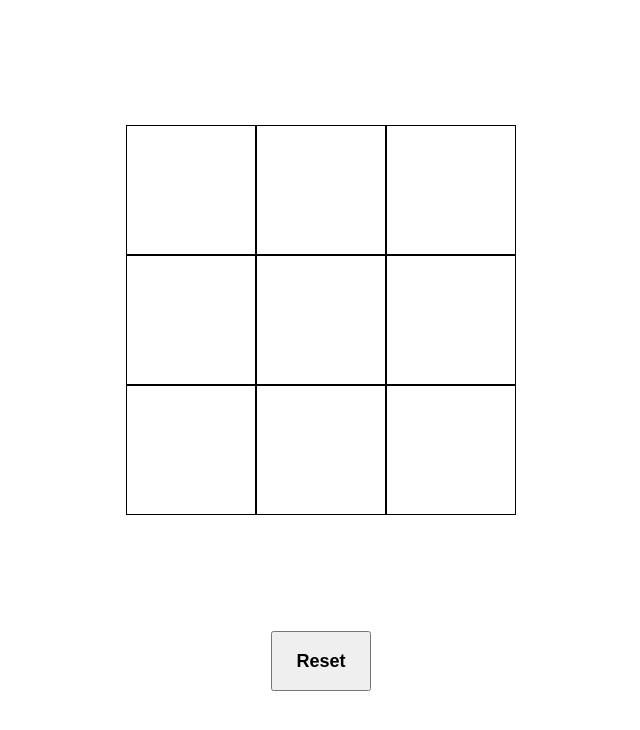
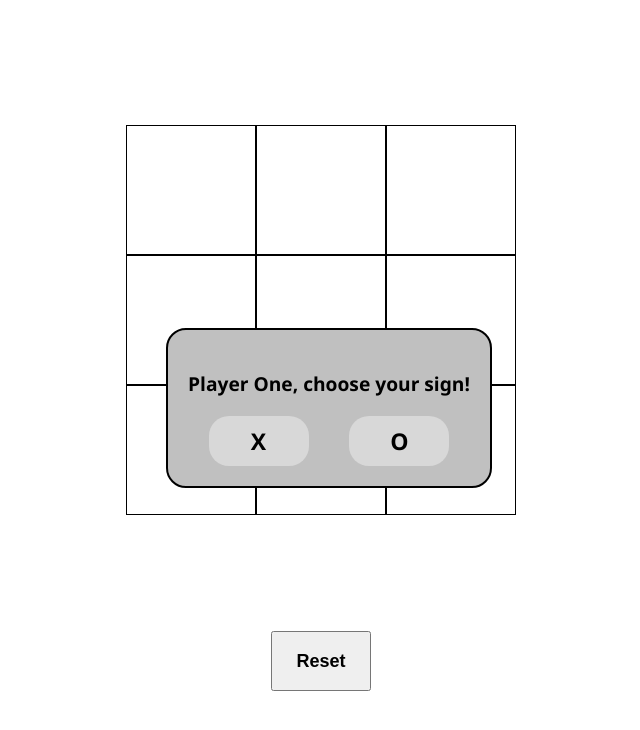
Before and after one commit to Kendrix0/tic-tac-toe, a plain HTML site: page index.html in a window 1280 px wide. Shown: the whole page, without its empty margins (319-959 px from the left). Drawn offline with Linux system fonts and the light colour scheme.

Commit message:
Added option for players to choose sign

```diff
--- a/app.js
+++ b/app.js
@@ -1,20 +1,32 @@
+const X = document.querySelector('#X');
+const O = document.querySelector('#O');
+const startMenu = document.getElementById('start')
+X.onclick = () => {
+    displayController.init('X', 'O');
+    startMenu.style.zIndex = '-1'
+}
+
+O.onclick = () => {
+    displayController.init('O', 'X');
+    startMenu.style.zIndex = '-1'
+}
+
 const displayController = (() => {
     const resetBtn = document.querySelector('.reset');
     const spaces = document.querySelectorAll('.space');
     let turn = 0
-    let p1, p2, currentPlayer, currentSign
 
-    const init = () => {
-        initPlayers();
+    const init = (p1Sign, p2Sign) => {
+        initPlayers(p1Sign, p2Sign);
         currentPlayer = p1;
         currentSign = p1.getSign();
         gameBoard.reset();
         updateBoard();
     }
 
-    const initPlayers = () => {
-        p1 = player('Player One', 'X');
-        p2 = player('Player Two', 'O');
+    const initPlayers = (p1Sign, p2Sign) => {
+        p1 = player('Player One', p1Sign);
+        p2 = player('Player Two', p2Sign);
     }
 
     const changePlayer = () => {
@@ -40,14 +52,12 @@ const displayController = (() => {
         space.onclick = () => {
             if (gameBoard.getSpace(space.id[1]) === '') {
                 gameBoard.setSpace(space.id[1], currentSign)
+                changePlayer()
                 updateBoard();
                 if (gameBoard.checkWinner()) {
                     declareWinner(gameBoard.checkWinner());
                     resetGame();
-                } else {
-                    changePlayer();
                 }
-
             }
         };
     });
@@ -63,10 +73,12 @@ const displayController = (() => {
         gameBoard.reset();
         currentPlayer = p1;
         updateBoard();
+        turn = 0;
     }
 
     resetBtn.onclick = () => {
         resetGame();
+        startMenu.style.zIndex = '1'
     }
 
     return {init}
@@ -124,7 +136,6 @@ const gameBoard = (() => {
     return { setSpace, getSpace, reset, checkWinner }
 })();
 
-displayController.init()
 
-//Need to add option for Players to set name and sign. Also need to style.
+//Add more styling
 //Once those are complete, create option to play against AI
--- a/index.html
+++ b/index.html
@@ -8,7 +8,17 @@
     <link rel="stylesheet" href="style.css">
 </head>
 <body>
-    <div class=gameboard>
+    <div id="start">
+        <div class="menu">
+            <p>Player One, choose your sign!</p>
+            <div class="choices">
+                <button class="choice" id="X">X</button>
+                <button class="choice" id="O">O</button>
+            </div>
+        </div>
+    </div>
+    <div class="game">
+        <div class="gameboard">
             <div class="row">
                 <div class="space" id="s0"></div>
                 <div class="space" id="s1"></div>
@@ -28,8 +38,12 @@
             </div>
         </div>
 
+        <button class=reset>Reset</button>
+    </div>
 
-    <button class=reset>Reset</button>
+
+
+
     <script src="app.js"></script>
 </body>
 </html>
--- a/style.css
+++ b/style.css
@@ -1,9 +1,50 @@
-body {
+.game {
+    background-color: white;
     display: flex;
     flex-direction: column;
     justify-content: space-evenly;
     align-items: center;
     height: 100vh;
+}
+
+#start {
+    width: 100%;
+    height: 100%;
+    position: absolute;
+    display: flex;
+    flex-direction: column;
+    justify-content: center;
+    align-items: center;
+}
+
+.menu {
+    background-color: silver;
+    border: 2px solid black;
+    border-radius: 20px;
+    padding: 20px;
+    font-family: 'Segoe UI', Tahoma, Geneva, Verdana, sans-serif;
+    font-weight: bold;
+    font-size: larger;
+    display: flex;
+    flex-direction: column;
+    align-content: center;
+    justify-content: center;
+}
+
+.choices {
+    display: flex;
+    justify-content: space-around;
+}
+
+.choice {
+    background-color: rgb(216, 216, 216);
+    font-family: 'Segoe UI', Tahoma, Geneva, Verdana, sans-serif;
+    font-weight: bold;
+    font-size: larger;
+    width: 100px;
+    height: 50px;
+    border: none;
+    border-radius: 20px;
 }
 
 .gameboard {
```
Lines whose indentation alone changed are shown as unchanged.
